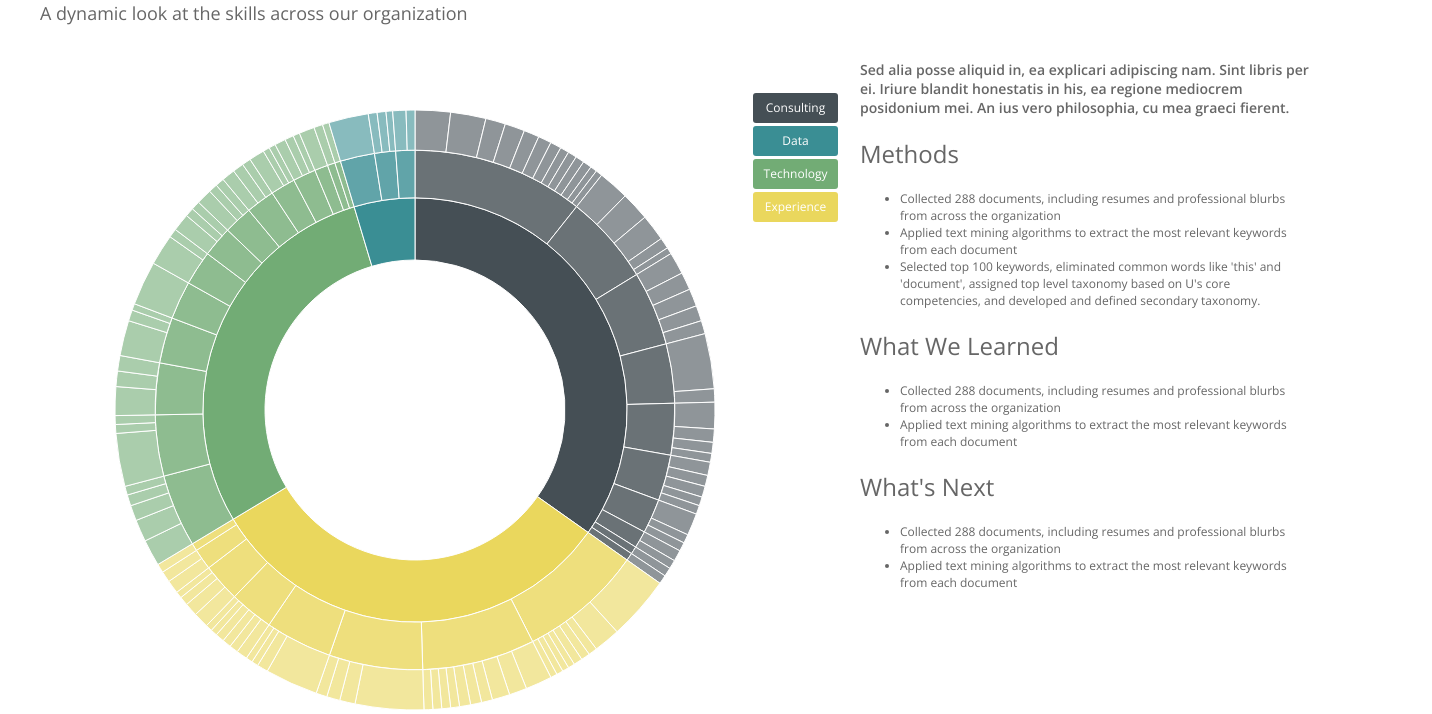
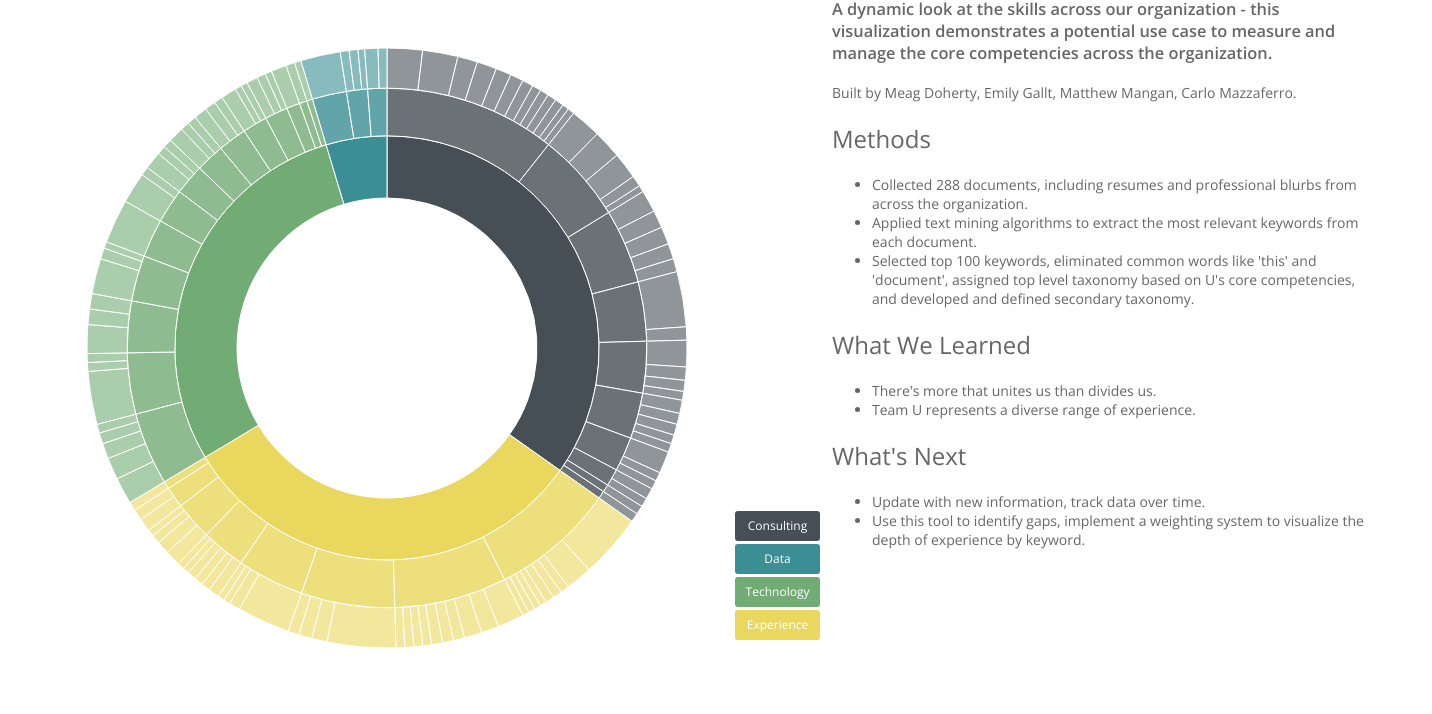
Before and after one commit to carlomazzaferro/disco-insights, a plain HTML site: page index.html in a window 1280 px wide. Shown: the part 119-833 px from the top of the page, 1432 px wide, since content can reach past the window. After the commit the page ends 800 px from the top, so only its background shows below. Drawn offline with nearby package versions, Linux system fonts and the light colour scheme.

Commit message:
update content

```diff
--- a/index.html
+++ b/index.html
@@ -14,8 +14,8 @@
   <header>
     <h1>      Humans of U
 </h1>
-    <h2>          A dynamic look at the skills across our organization
-</h2>
+    <!-- <h5>          By: Meag Doherty, Emily Gallt, Matthew Mangan, Carlo Mazzaferro
+</h5> -->
   </header>
   <div class="wrapper">
     <div class="box-a">
@@ -44,8 +44,10 @@
           A dynamic look at the skills across our organization
         </div> -->
         <div class="summary">
-          <h3>Sed alia posse aliquid in, ea explicari adipiscing nam. Sint libris per ei. Iriure blandit honestatis in his, ea regione mediocrem posidonium mei. An ius vero philosophia, cu mea graeci fierent.
+          <h3> A dynamic look at the skills across our organization - this visualization demonstrates a potential use case to measure and manage the core competencies across the organization.
+
 </h3>
+<h4>Built by Meag Doherty, Emily Gallt, Matthew Mangan, Carlo Mazzaferro.</h4>
         </div>
         <div class="section">
           <div class="subtitle">
@@ -53,8 +55,8 @@
           </div>
           <div class="summary">
             <ul>
-              <li> Collected 288 documents, including resumes and professional blurbs from across the organization </li>
-              <li> Applied text mining algorithms to extract the most relevant keywords from each document </li>
+              <li> Collected 288 documents, including resumes and professional blurbs from across the organization. </li>
+              <li> Applied text mining algorithms to extract the most relevant keywords from each document. </li>
               <li> Selected top 100 keywords, eliminated common words like 'this' and 'document', assigned top level taxonomy based on U's core competencies, and developed and defined secondary taxonomy.
               </li>
             </ul>
@@ -66,8 +68,10 @@ What We Learned
           </div>
           <div class="summary">
             <ul>
-              <li> Collected 288 documents, including resumes and professional blurbs from across the organization </li>
-              <li> Applied text mining algorithms to extract the most relevant keywords from each document </li>
+              <li> There's more that unites us than divides us.
+ </li>
+              <li> Team U represents a diverse range of experience.
+</li>
 
             </ul>
           </div>
@@ -78,8 +82,11 @@ What We Learned
           </div>
           <div class="summary">
             <ul>
-              <li> Collected 288 documents, including resumes and professional blurbs from across the organization </li>
-              <li> Applied text mining algorithms to extract the most relevant keywords from each document </li>
+              <li> Update with new information, track data over time.
+</li>
+              <li> Use this tool to identify gaps, implement a weighting system to visualize the depth of experience by keyword.
+
+ </li>
 
             </ul>
           </div>
--- a/sequences.css
+++ b/sequences.css
@@ -1,3 +1,7 @@
+body{
+  margin: 12px;
+}
+
 body {
   font-family: 'Open Sans', sans-serif;
   font-size: 12px;
@@ -6,7 +10,6 @@ body {
   color: #666666;
   width: 70%;
   height: 700px;
-  margin-top: 10px;
 }
 
 #main {
@@ -17,7 +20,6 @@ body {
 #sidebar {
   width: 100px;
   margin-left: 10px;
-    float: right;
     margin-top: 10px;
 }
 
@@ -83,26 +85,30 @@ margin-top: 0.25;
 h1, h2{
   color: #666666;
   font-weight:lighter;
-
 }
 
+h4{
+  font-weight: lighter;
+}
+
+h5{
+  text-transform:uppercase;
+  font-weight: lighter;
+}
 .subtitle {
     font-size: 24px;
     margin-top: 20px;
 }
 
 .summary{
-    font-size: 12px;
+    font-size: 14px;
     margin-top: 20px;
 }
 
-body {
-  margin: 40px;
-}
 
 .wrapper {
   display: grid;
-  grid-template-columns: 700px 100px 500px;
+  grid-template-columns: 700px 100px 600px;
   grid-gap: 10px;
 
 }
@@ -116,3 +122,12 @@ body {
 .box.a{
   padding: 0px;
 }
+
+.box-b{
+  padding-top: 40em;
+}
+
+
+/* .box-c{
+  padding-left: 3em;
+} */
```
